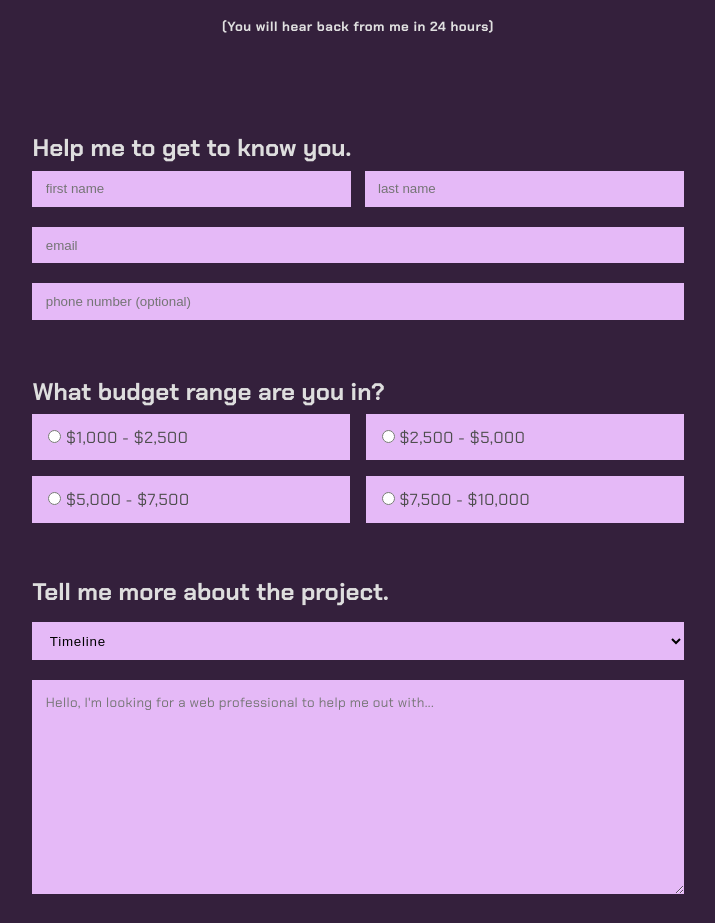
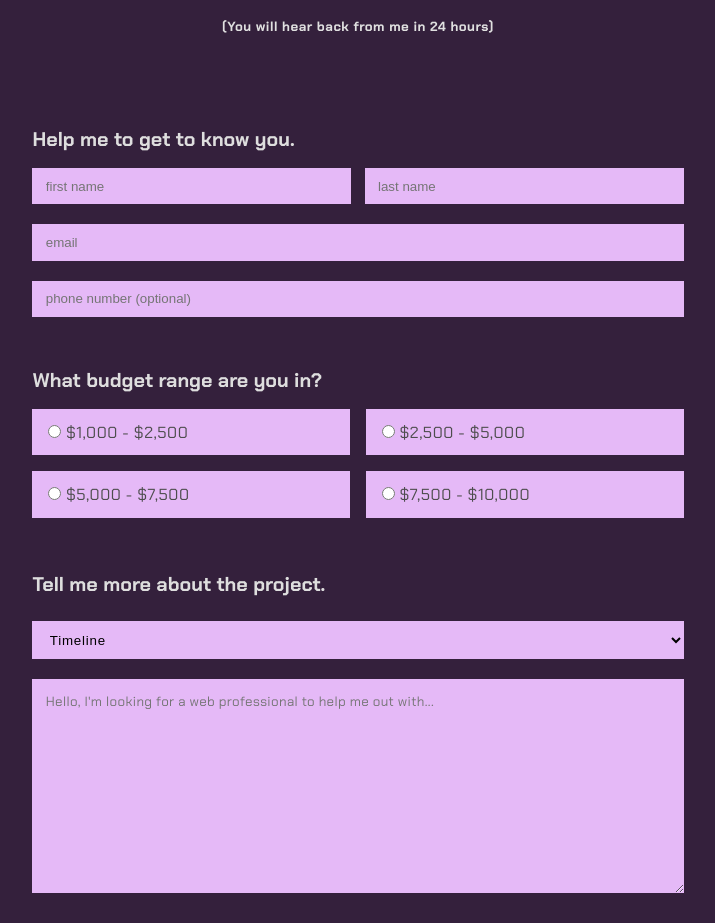
Before and after one commit to GazerSuthy/GazerSuthy, a React (Create React App) app: page / in a window 1280 px wide. Shown: the part 6646-7569 px from the top of the page, without its empty margins (282-997 px from the left). Built offline with nearby package versions, Linux system fonts and the light colour scheme.

Commit message:
alignment in being

```diff
--- a/src/App.css
+++ b/src/App.css
@@ -1517,8 +1517,8 @@ footer {
 
 @media screen and (min-width: 1234px) {
   .get-to-know-message {
-    font-size: 1.5rem;
-    margin-bottom: -0.7em;
+    font-size: 1.234rem;
+    margin-bottom: -0.4em;
   }
   .submit-user-info {
     width: 55%;
```
